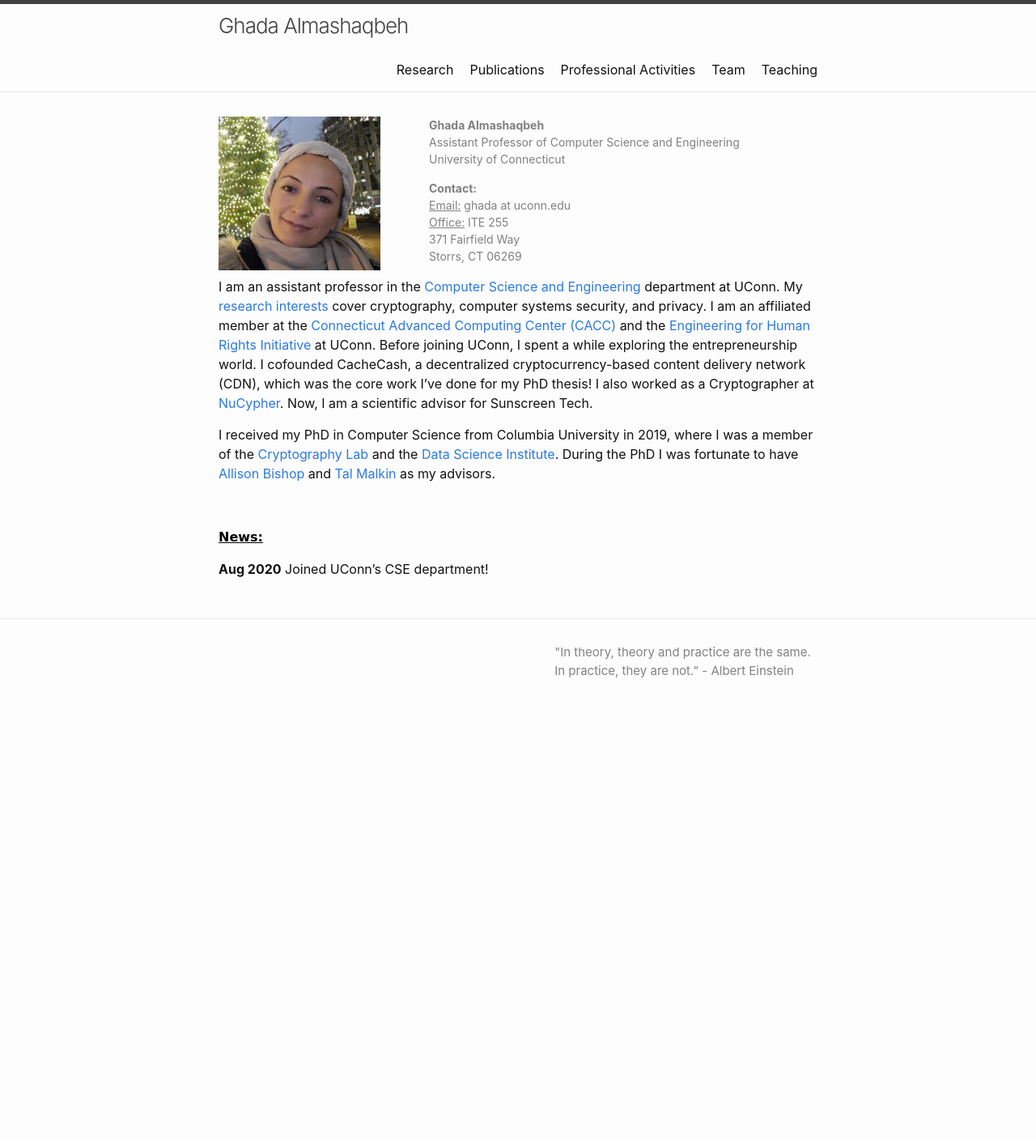
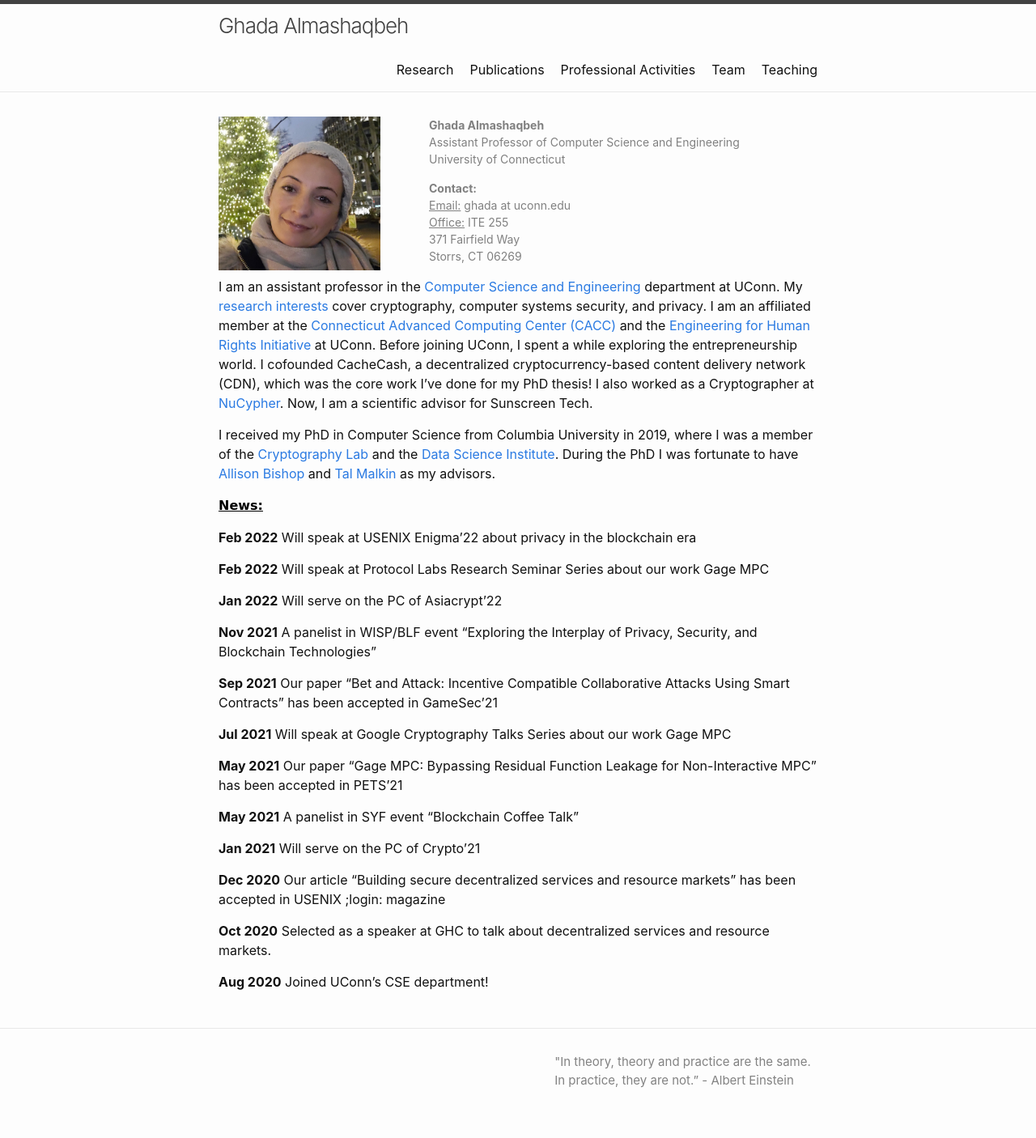
Before and after one commit to GhadaAlmashaqbeh/GhadaAlmashaqbeh.github.io, a Jekyll site: the page built from index.md, in a window 1280 px wide. Shown: the whole page at 81% size. Built offline with Jekyll 4.4.1, drawn with Linux system fonts in a browser that asks for light colours; before the commit the page ends 900 px from its top, so only the background shows below that.

Commit message:
update news

```diff
--- a/index.md
+++ b/index.md
@@ -23,8 +23,29 @@ I am an assistant professor in the [Computer Science and Engineering](https://ww
 
 I received my PhD in Computer Science from Columbia University in 2019, where I was a member of the [Cryptography Lab](http://www.cs.columbia.edu/crypto) and the [Data Science Institute](https://datascience.columbia.edu/). During the PhD I was fortunate to have [Allison Bishop](https://www.thecomputersciencecomedian.com) and [Tal Malkin](http://www.cs.columbia.edu/~tal) as my advisors.
 
-<br/>
 
 **<span style="color:black;font-family: 'Comic Sans MS';"><u>News:</u></span>**
 
+**Feb 2022** Will speak at USENIX Enigma'22 about privacy in the blockchain era
+
+**Feb 2022** Will speak at Protocol Labs Research Seminar Series about our work Gage MPC
+
+**Jan 2022** Will serve on the PC of Asiacrypt'22
+
+**Nov 2021** A panelist in WISP/BLF event “Exploring the Interplay of Privacy, Security, and Blockchain Technologies”
+
+**Sep 2021** Our paper “Bet and Attack: Incentive Compatible Collaborative Attacks Using Smart Contracts” has been accepted in GameSec'21
+
+**Jul 2021** Will speak at Google Cryptography Talks Series about our work Gage MPC
+
+**May 2021** Our paper “Gage MPC: Bypassing Residual Function Leakage for Non-Interactive MPC" has been accepted in PETS'21
+
+**May 2021** A panelist in SYF event “Blockchain Coffee Talk”
+
+**Jan 2021** Will serve on the PC of Crypto'21
+
+**Dec 2020** Our article "Building secure decentralized services and resource markets" has been accepted in USENIX ;login: magazine
+
+**Oct 2020** Selected as a speaker at GHC to talk about decentralized services and resource markets.
+
 **Aug 2020** Joined UConn's CSE department!
```
